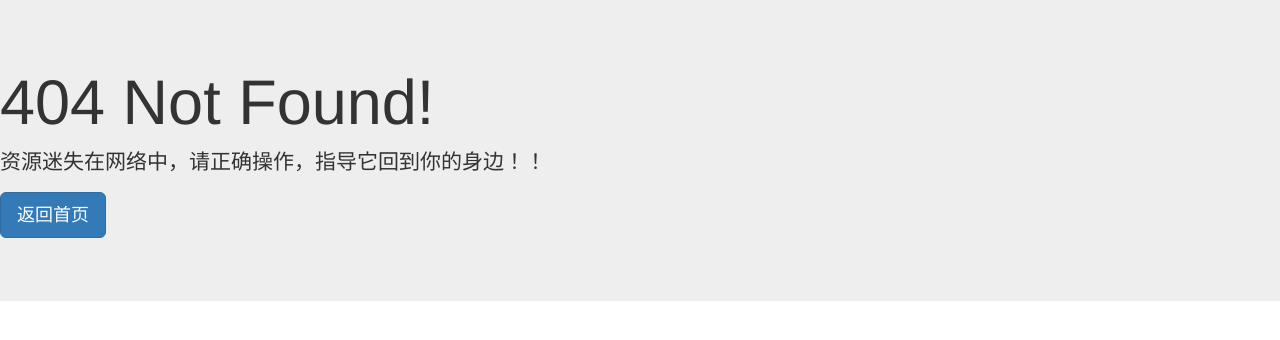
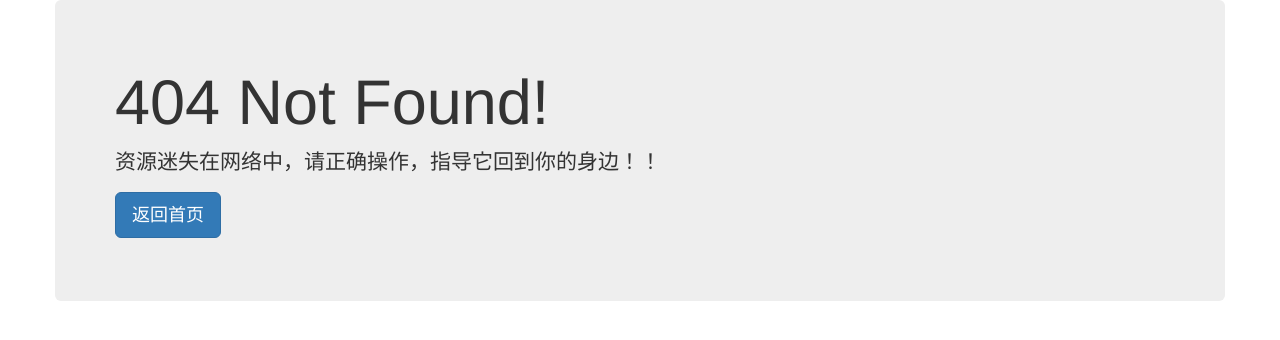
Before and after one commit to YVictor13/bankSystem-python, a Flask app: page / in a window 1280 px wide. Shown: the top 340 px of the page. Run offline with Flask 2, Linux system fonts and the light colour scheme; the visitor is signed in with stand-in values (Sample User, id 1); some libraries are stand-ins or nearby versions.

Commit message:
modified 404.html

```diff
--- a/templates/404.html
+++ b/templates/404.html
@@ -3,13 +3,19 @@
 <head>
     <meta charset="UTF-8">
     <title>404</title>
-     <link rel="stylesheet" href="{{ url_for('static', filename='bootstrap--dist/css/bootstrap.min.css') }}">
+    <link rel="stylesheet" href="{{ url_for('static', filename='bootstrap--dist/css/bootstrap.min.css') }}">
 </head>
 <body>
-<div class="jumbotron">
-    <h1>404 Not Found!</h1>
-    <p>资源迷失在网络中，请正确操作，指导它回到你的身边！！</p>
-    <p><a class="btn btn-primary btn-lg" href="/index" role="button">返回首页</a></p>
+<div class="container">
+    <div class="row">
+        <div class="bs-example" data-example-id="default-navbar">
+            <div class="jumbotron">
+                <h1>404 Not Found!</h1>
+                <p>资源迷失在网络中，请正确操作，指导它回到你的身边！！</p>
+                <p><a class="btn btn-primary btn-lg" href="/login" role="button">返回首页</a></p>
+            </div>
+        </div>
+    </div>
 </div>
 </body>
 </html>
```
